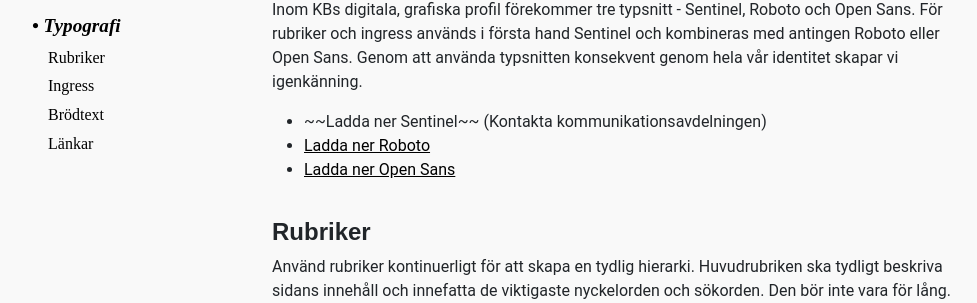
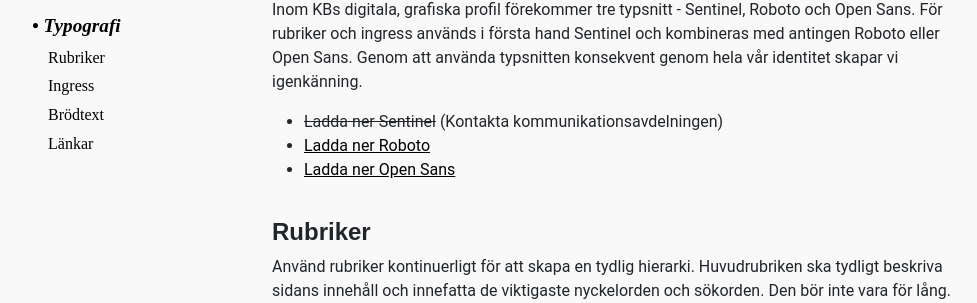
Before and after one commit to Kungbib/styleguide, an MkDocs documentation site: the page built from docs/typography.md, in a window 1280 px wide and 900 px high. Shown: the part 154-457 px from the top of the window, without its empty margins (140-1117 px from the left). Built offline with MkDocs 1.6.1, drawn with Linux system fonts in a browser that asks for light colours; nearby versions of some CDN libraries; some web fonts are replaced; library files that are not in the unit come from our copies.

Commit message:
Use html tag for strikethrough instead of markdown

```diff
--- a/docs/typography.md
+++ b/docs/typography.md
@@ -1,7 +1,7 @@
 ## Typografi
 Inom KBs digitala, grafiska profil förekommer tre typsnitt - Sentinel, Roboto och Open Sans. För rubriker och ingress används i första hand Sentinel och kombineras med antingen Roboto eller Open Sans. Genom att använda typsnitten konsekvent genom hela vår identitet skapar vi igenkänning.
 
-* ~~Ladda ner Sentinel~~ (Kontakta kommunikationsavdelningen)
+* <s>Ladda ner Sentinel</s> (Kontakta kommunikationsavdelningen)
 * [Ladda ner Roboto](https://fonts.google.com/specimen/Roboto?preview.text_type=custom)
 * [Ladda ner Open Sans](https://fonts.google.com/specimen/Open+Sans?preview.text_type=custom)
 
```
